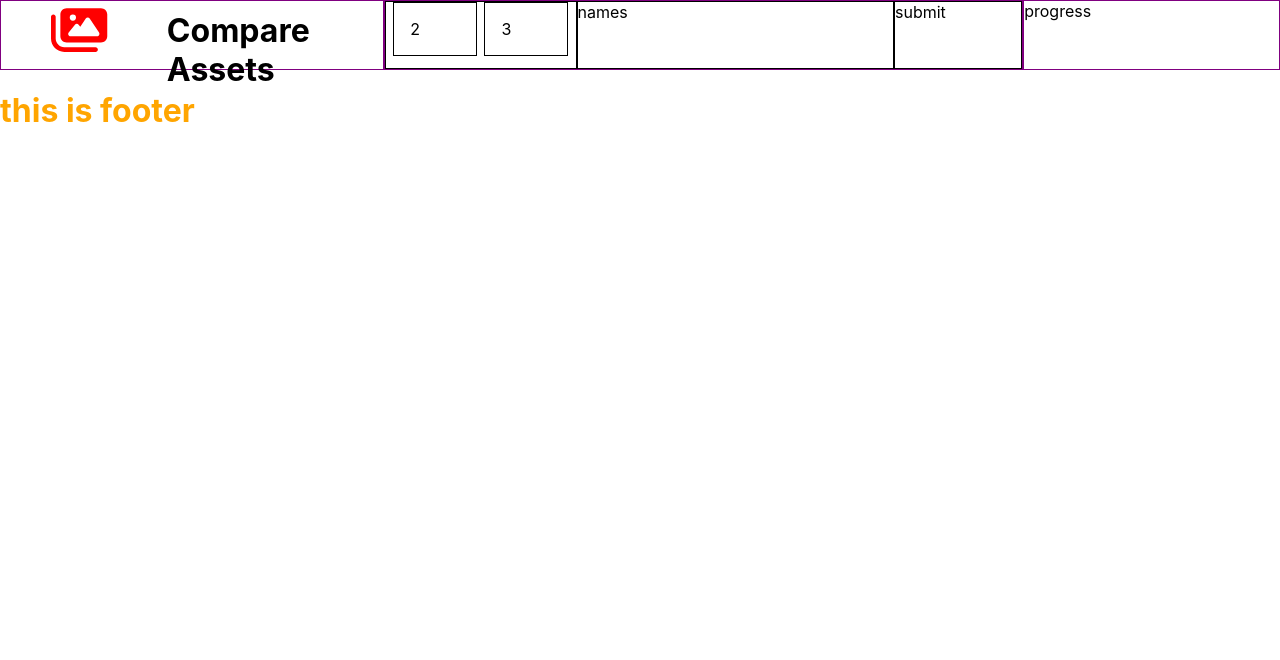
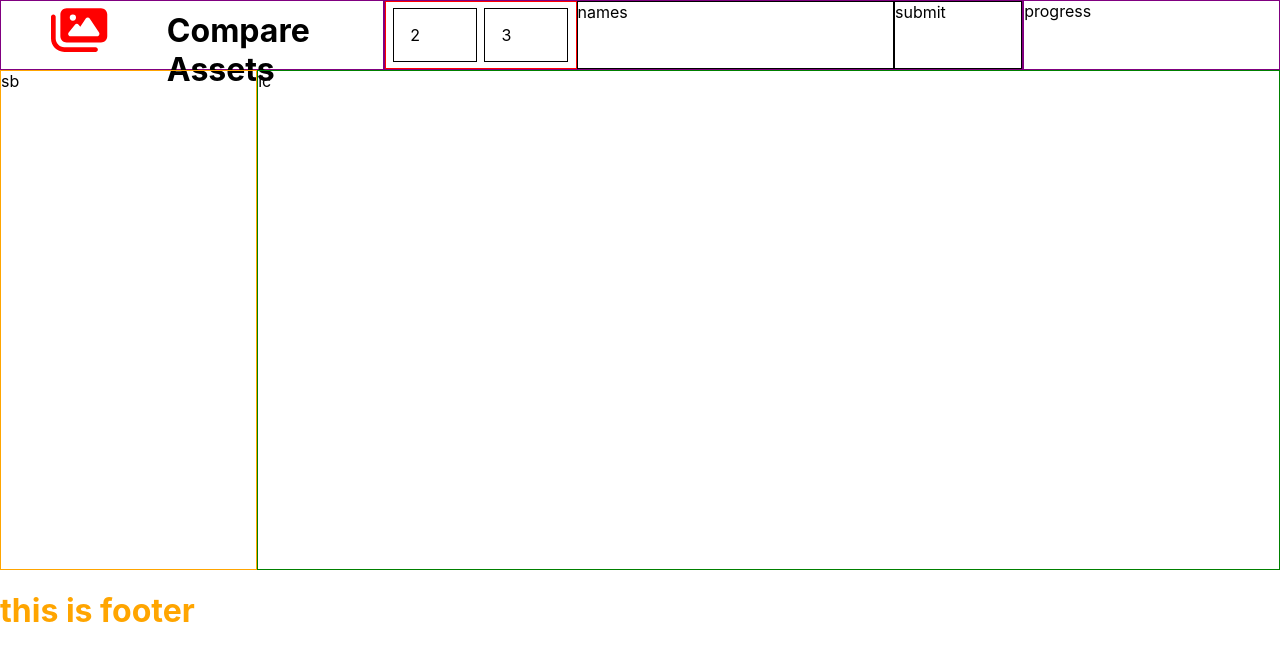
Before and after one commit to j1yang/three-js, a React (Create React App) app in the folder asset-tinder/: page / in a window 1280 px wide. Shown: the top 660 px of the page. Built offline with nearby package versions, Linux system fonts and the light colour scheme.

Commit message:
main section

```diff
--- a/asset-tinder/src/App.js
+++ b/asset-tinder/src/App.js
@@ -1,11 +1,13 @@
 import './App.css';
 import Footer from './components/footer/footer';
 import Header from './components/header/header';
+import Main from './components/main/main';
 
 function App() {
   return (
     <>
       <Header/>
+      <Main/>
       <Footer/>
     </>
   );
--- a/asset-tinder/src/components/header/header.module.css
+++ b/asset-tinder/src/components/header/header.module.css
@@ -29,7 +29,7 @@
 .numPic{
   width: 30%;
   display: flex;
-  border:1px solid black;
+  border:1px solid red;
   justify-content: space-evenly;
 }
 
@@ -37,12 +37,14 @@
   width: 50px;
   height: 20px;
   padding: 1em;
+  margin-top: 6px;
   border: 1px solid black;
 }
 .three{
   width: 50px;
   height: 20px;
   padding: 1em;
+  margin-top: 6px;
   border: 1px solid black;
 }
 
--- /dev/null
+++ b/asset-tinder/src/components/imageContainer/imageContainer.jsx
@@ -0,0 +1,11 @@
+import React from 'react';
+import styles from './imageContainer.module.css';
+const ImageContainer = (props) => {
+  return(
+    <section className={styles.section}>
+      ic
+    </section>
+  );
+};
+
+export default ImageContainer;
--- /dev/null
+++ b/asset-tinder/src/components/imageContainer/imageContainer.module.css
@@ -0,0 +1,4 @@
+.section{
+  width: 80%;
+  border: 1px solid green;
+}
--- /dev/null
+++ b/asset-tinder/src/components/main/main.jsx
@@ -0,0 +1,15 @@
+import React from 'react';
+import ImageContainer from '../imageContainer/imageContainer';
+import Sidebar from '../sidebar/sidebar';
+import styles from './main.module.css';
+
+const Main = (props) => {
+  return(
+    <section className={styles.section}>
+      <Sidebar/>
+      <ImageContainer/>
+    </section>
+  );
+};
+
+export default Main;
--- /dev/null
+++ b/asset-tinder/src/components/main/main.module.css
@@ -0,0 +1,4 @@
+.section{
+  display: flex;
+  height: 500px;
+}
--- /dev/null
+++ b/asset-tinder/src/components/sidebar/sidebar.jsx
@@ -0,0 +1,11 @@
+import React from 'react';
+import styles from './sidebar.module.css';
+const Sidebar = (props) => {
+  return(
+    <section className={styles.section}>
+      sb
+    </section>
+  );
+};
+
+export default Sidebar;
--- /dev/null
+++ b/asset-tinder/src/components/sidebar/sidebar.module.css
@@ -0,0 +1,4 @@
+.section{
+  width: 20%;
+  border: 1px solid orange;
+}
```
